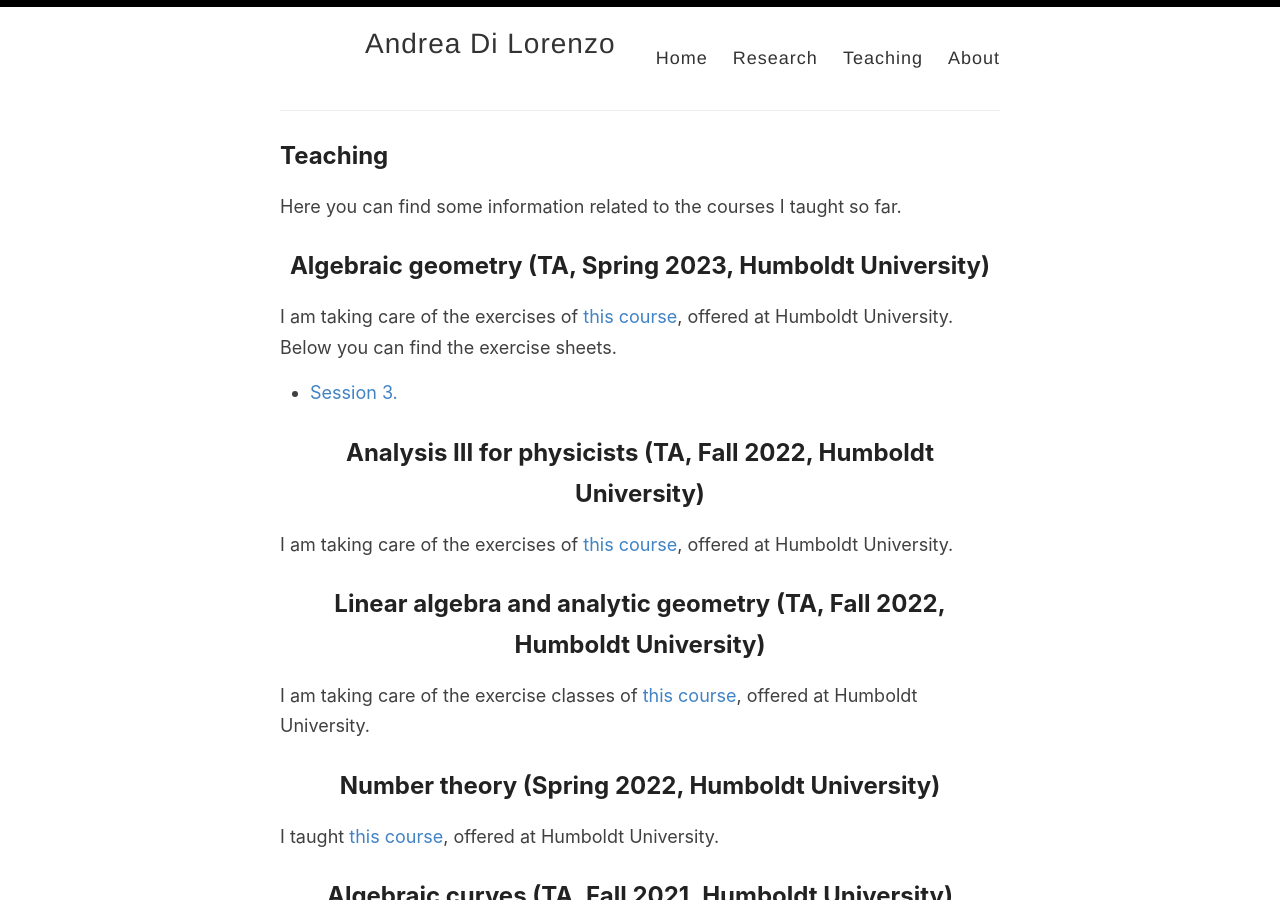
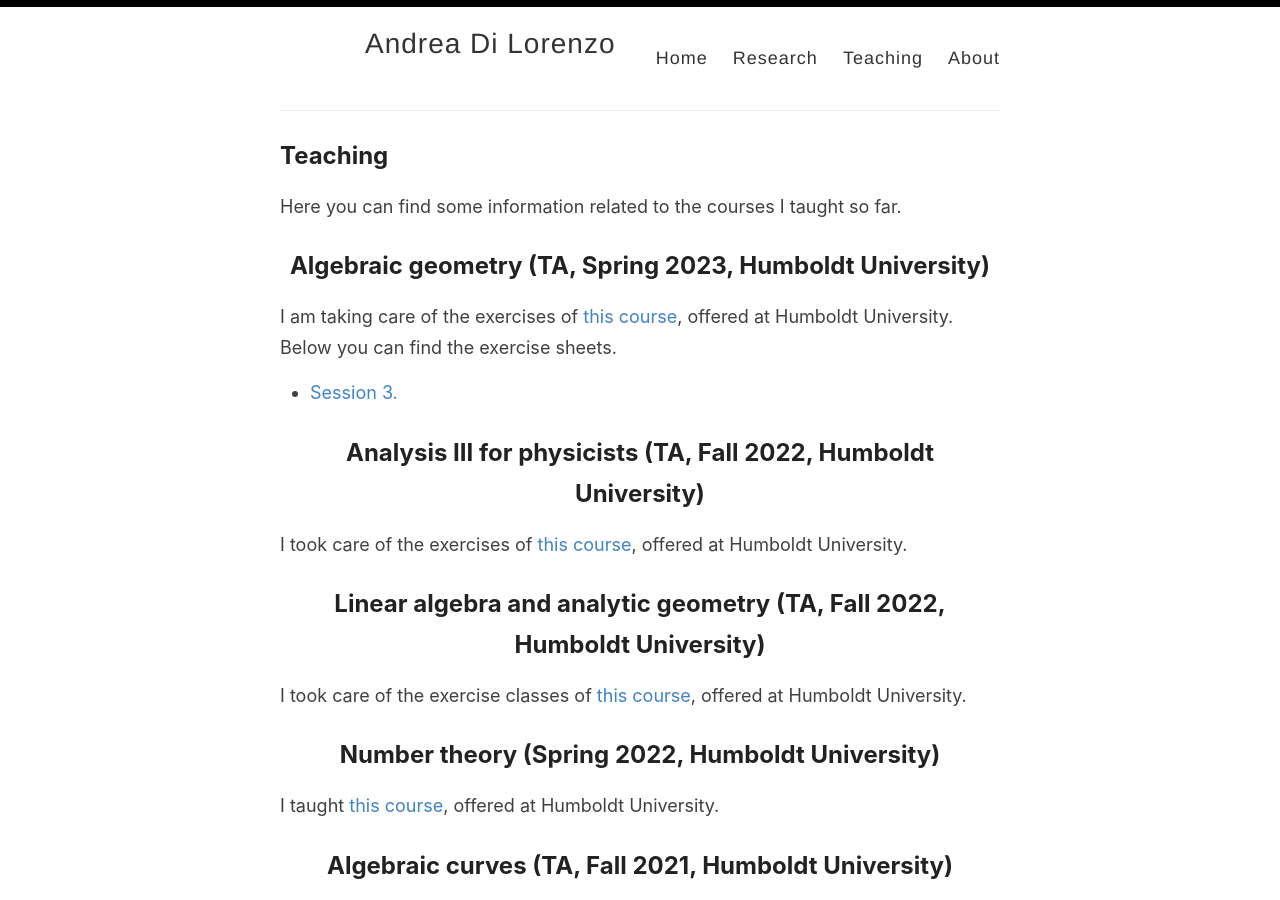
Before and after one commit to anddil/anddil.github.io, a Jekyll site: the page built from _pages/teaching.md, in a window 1280 px wide and 900 px high. Built offline with Jekyll 4.4.1, drawn with Linux system fonts in a browser that asks for light colours.

Commit message:
Update teaching.md

```diff
--- a/_pages/teaching.md
+++ b/_pages/teaching.md
@@ -14,11 +14,11 @@ I am taking care of the exercises of [this course](http://www-irm.mathematik.hu-
 
 ## Analysis III for physicists (TA, Fall 2022, Humboldt University)
 
-I am taking care of the exercises of [this course](https://agnes.hu-berlin.de/lupo/rds?state=verpublish&status=init&vmfile=no&publishid=199909&moduleCall=webInfo&publishConfFile=webInfo&publishSubDir=veranstaltung), offered at Humboldt University.
+I took care of the exercises of [this course](https://agnes.hu-berlin.de/lupo/rds?state=verpublish&status=init&vmfile=no&publishid=199909&moduleCall=webInfo&publishConfFile=webInfo&publishSubDir=veranstaltung), offered at Humboldt University.
 
 ## Linear algebra and analytic geometry (TA, Fall 2022, Humboldt University)
 
-I am taking care of the exercise classes of [this course](https://agnes.hu-berlin.de/lupo/rds?state=verpublish&status=init&vmfile=no&publishid=195050&moduleCall=webInfo&publishConfFile=webInfo&publishSubDir=veranstaltung), offered at Humboldt University.
+I took care of the exercise classes of [this course](https://agnes.hu-berlin.de/lupo/rds?state=verpublish&status=init&vmfile=no&publishid=195050&moduleCall=webInfo&publishConfFile=webInfo&publishSubDir=veranstaltung), offered at Humboldt University.
 
 ## Number theory (Spring 2022, Humboldt University)
 
```
